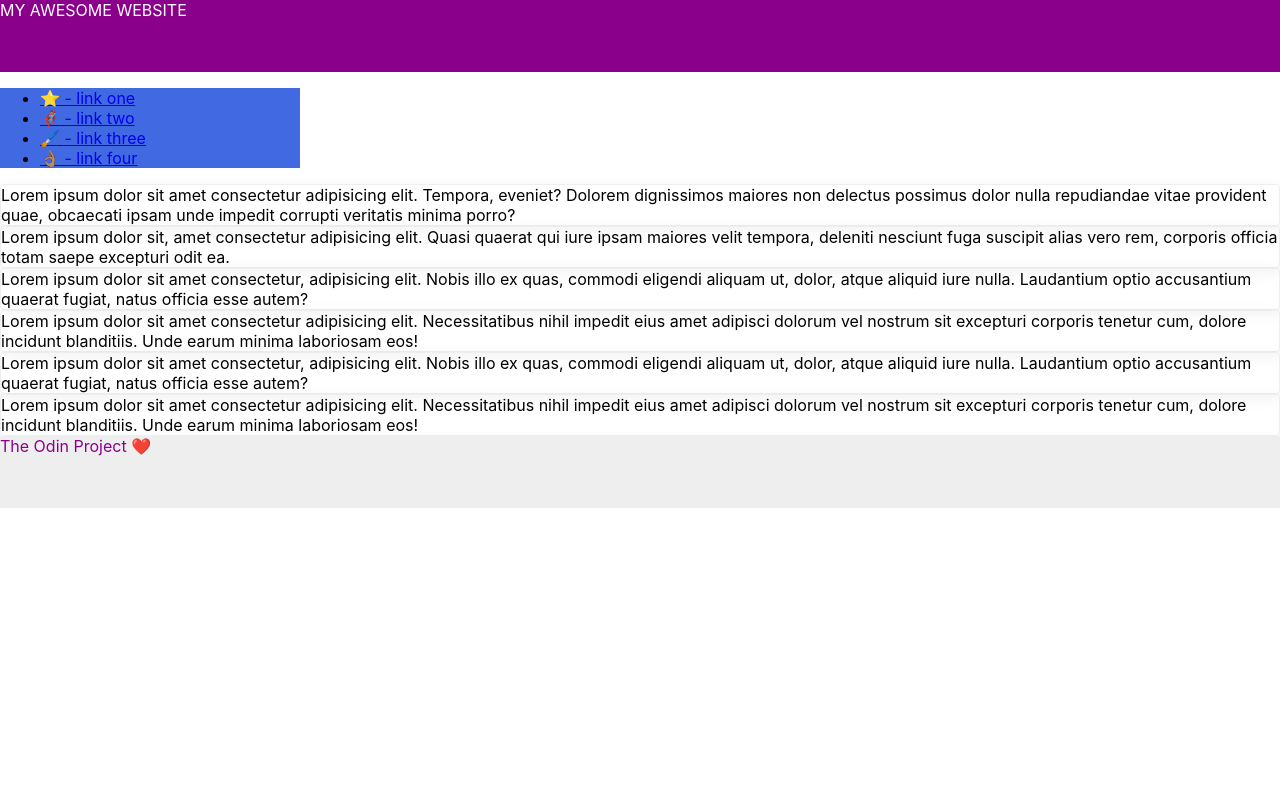
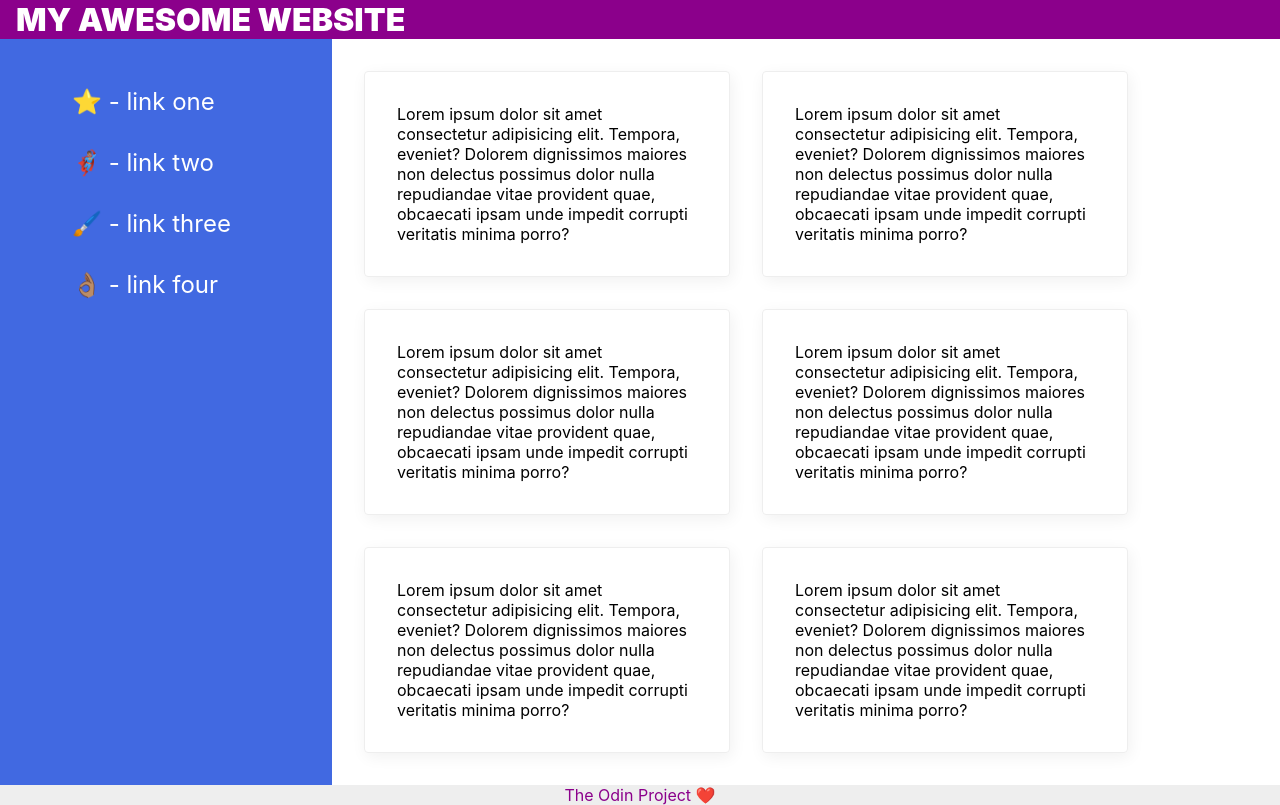
Before and after one commit to boxheadzero/my_css-exercises, a plain HTML site: page flex/07-flex-layout-2/index.html in a window 1280 px wide. Drawn offline with Linux system fonts and the light colour scheme.

Commit message:
my flex update

```diff
--- a/flex/01-flex-center/style.css
+++ b/flex/01-flex-center/style.css
@@ -3,6 +3,9 @@
   border: 4px solid midnightblue;
   width: 400px;
   height: 300px;
+  display: flex;
+  align-items: center;
+  justify-content: center;
 }
 
 .box {
--- a/flex/02-flex-header/style.css
+++ b/flex/02-flex-header/style.css
@@ -1,6 +1,9 @@
 .header  {
   font-family: monospace;
   background: papayawhip;
+  display: flex;
+  justify-content: space-between;
+  align-items: center;
 }
 
 .logo {
@@ -14,12 +17,14 @@
 ul {
   /* this removes the dots on the list items*/
   list-style-type: none;
+  display: flex;
 }
 
 a {
   font-size: 22px;
   background: white;
   padding: 8px;
+  margin: 8px;
   /* this removes the line under the links */
   text-decoration: none;
 }
--- a/flex/03-flex-header-2/style.css
+++ b/flex/03-flex-header-2/style.css
@@ -12,6 +12,20 @@ body {
   background: white;
   border-bottom: 1px solid #ddd;
   box-shadow: 0 0 8px rgba(0,0,0,.1);
+  padding: 8px;
+  display: flex;
+  align-items: center;
+  justify-content: space-between;
+}
+
+.left {
+  display: flex;
+  align-items: center;
+}
+
+.right {
+  display: flex;
+  align-items: center;
 }
 
 .profile-image {
@@ -20,6 +34,7 @@ body {
   border-radius: 50%;
   width: 48px;
   height:  48px;
+  margin: 0 0 0 8px;
 }
 
 .logo {
@@ -27,6 +42,7 @@ body {
   font-size: 32px;
   font-weight: 900;
   font-style: italic;
+  margin: 0 8px 0 0;
 }
 
 button {
@@ -35,14 +51,18 @@ button {
   background: rebeccapurple;
   color: white;
   padding: 8px 24px;
+  margin: 0 8px;
 }
 
 a {
   /* this removes the line under our links */
   text-decoration: none;
   color: rebeccapurple;
+  margin: 0 8px;
 }
 
 ul {
   list-style-type: none;
+  padding: 0;
+  display: flex;
 }
--- a/flex/04-flex-information/style.css
+++ b/flex/04-flex-information/style.css
@@ -7,9 +7,53 @@ img {
   height: 100px;
 }
 
+.text {
+  text-align: center;
+}
+
+.container {
+  display: flex;
+  justify-content: center;
+}
+
 .title {
+  display: flex;
   font-size: 36px;
   font-weight: 900;
+  justify-content: center;
+  margin: 0 0 32px 0;
+}
+
+.barberry {
+  display: flex;
+  width: 200px;
+  margin: 0 26px;
+  align-items: center;
+  flex-direction: column;
+}
+
+.chilli {
+  display: flex;
+  width: 200px;
+  margin: 0 26px;
+  align-items: center;
+  flex-direction: column;
+}
+
+.pepper {
+  display: flex;
+  width: 200px;
+  margin: 0 26px;
+  align-items: center;
+  flex-direction: column;
+}
+
+.saffron {
+  display: flex;
+  width: 200px;
+  margin: 0 26px;
+  align-items: center;
+  flex-direction: column;
 }
 
 /* do not edit this footer */
--- a/flex/05-flex-modal/style.css
+++ b/flex/05-flex-modal/style.css
@@ -15,11 +15,42 @@ body {
   justify-content: center;
 }
 
+/*
+  two classes: container-icon, container-header, container-content
+  container-icon have justify-content, and align-items center
+  modal: padding
+  container-header:
+*/
+
 .modal {
+  display: flex;
   background: white;
   width: 480px;
   border-radius: 10px;
   box-shadow: 2px 4px 16px rgba(0,0,0,.2);
+  padding: 16px;
+}
+
+.container-icon {
+  display: flex;
+  justify-content: center;
+  align-items: center;
+  padding: 0 42px;
+}
+
+.container-header {
+  display: flex;
+  flex-direction: row;
+  justify-content: space-between;
+}
+
+.header {
+  font-weight: bold;
+  font-size: large;
+}
+
+.text {
+  padding: 16px 0;
 }
 
 .icon {
--- a/flex/06-flex-layout/style.css
+++ b/flex/06-flex-layout/style.css
@@ -25,3 +25,74 @@ input {
   width: 400px;
   margin-bottom: 16px;
 }
+
+ul {
+  list-style-type: none;
+  padding: inherit;
+}
+
+li {
+  padding: 16px;
+}
+
+a:link {
+  text-decoration: none;
+  color: rgb(129, 76, 41);
+}
+
+a:visited {
+  text-decoration: none;
+  color: rgb(192, 126, 82);
+}
+
+a:hover {
+  text-decoration: none;
+  color: rgb(192, 126, 82);
+}
+
+a:active {
+  text-decoration: none;
+  color: rgb(129, 76, 41);
+}
+
+.container {
+  display: flex;
+  flex-direction: column;
+  justify-content: space-between;
+  height: 100vh;
+}
+
+.header {
+  display: flex;
+  justify-content: space-between;
+  align-items: center;
+  background-color: rgb(241, 187, 106);
+  height: 6vh;
+  padding: 8px;
+
+}
+
+.content {
+  display: flex;
+  justify-content: center;
+  align-items: center;
+  flex-direction: column;
+  padding: 8px;
+}
+
+.footer {
+  display: flex;
+  justify-content: space-between;
+  align-items: center;
+  background-color: #eee;
+  height: 6vh;
+  padding: 8px;
+}
+
+.left-links {
+  display: flex;
+}
+
+.right-links {
+  display: flex;
+}
--- a/flex/07-flex-layout-2/index.html
+++ b/flex/07-flex-layout-2/index.html
@@ -8,10 +8,11 @@
     <link rel="stylesheet" href="style.css">
   </head>
   <body>
+    <div class="container">
       <div class="header">
         MY AWESOME WEBSITE
       </div>
-
+      <div class="content">
         <div class="sidebar">
           <ul>
             <li><a href="#">⭐ - link one</a></li>
@@ -20,16 +21,20 @@
             <li><a href="#">👌🏽 - link four</a></li>
           </ul>
         </div>
-
+        <div class="content-card">
           <div class="card">Lorem ipsum dolor sit amet consectetur adipisicing elit. Tempora, eveniet? Dolorem dignissimos maiores non delectus possimus dolor nulla repudiandae vitae provident quae, obcaecati ipsam unde impedit corrupti veritatis minima porro?</div>
-    <div class="card">Lorem ipsum dolor sit, amet consectetur adipisicing elit. Quasi quaerat qui iure ipsam maiores velit tempora, deleniti nesciunt fuga suscipit alias vero rem, corporis officia totam saepe excepturi odit ea.</div>
-    <div class="card">Lorem ipsum dolor sit amet consectetur, adipisicing elit. Nobis illo ex quas, commodi eligendi aliquam ut, dolor, atque aliquid iure nulla. Laudantium optio accusantium quaerat fugiat, natus officia esse autem?</div>
-    <div class="card">Lorem ipsum dolor sit amet consectetur adipisicing elit. Necessitatibus nihil impedit eius amet adipisci dolorum vel nostrum sit excepturi corporis tenetur cum, dolore incidunt blanditiis. Unde earum minima laboriosam eos!</div>
-    <div class="card">Lorem ipsum dolor sit amet consectetur, adipisicing elit. Nobis illo ex quas, commodi eligendi aliquam ut, dolor, atque aliquid iure nulla. Laudantium optio accusantium quaerat fugiat, natus officia esse autem?</div>
-    <div class="card">Lorem ipsum dolor sit amet consectetur adipisicing elit. Necessitatibus nihil impedit eius amet adipisci dolorum vel nostrum sit excepturi corporis tenetur cum, dolore incidunt blanditiis. Unde earum minima laboriosam eos!</div>
+          <div class="card">Lorem ipsum dolor sit amet consectetur adipisicing elit. Tempora, eveniet? Dolorem dignissimos maiores non delectus possimus dolor nulla repudiandae vitae provident quae, obcaecati ipsam unde impedit corrupti veritatis minima porro?</div>
+          <div class="card">Lorem ipsum dolor sit amet consectetur adipisicing elit. Tempora, eveniet? Dolorem dignissimos maiores non delectus possimus dolor nulla repudiandae vitae provident quae, obcaecati ipsam unde impedit corrupti veritatis minima porro?</div>
+          <div class="card">Lorem ipsum dolor sit amet consectetur adipisicing elit. Tempora, eveniet? Dolorem dignissimos maiores non delectus possimus dolor nulla repudiandae vitae provident quae, obcaecati ipsam unde impedit corrupti veritatis minima porro?</div>
+          <div class="card">Lorem ipsum dolor sit amet consectetur adipisicing elit. Tempora, eveniet? Dolorem dignissimos maiores non delectus possimus dolor nulla repudiandae vitae provident quae, obcaecati ipsam unde impedit corrupti veritatis minima porro?</div>
+          <div class="card">Lorem ipsum dolor sit amet consectetur adipisicing elit. Tempora, eveniet? Dolorem dignissimos maiores non delectus possimus dolor nulla repudiandae vitae provident quae, obcaecati ipsam unde impedit corrupti veritatis minima porro?</div>
+        </div>
+      </div>
 
       <div class="footer">
         The Odin Project ❤️
       </div>
+
+    </div>
   </body>
 </html>
--- a/flex/07-flex-layout-2/style.css
+++ b/flex/07-flex-layout-2/style.css
@@ -2,27 +2,75 @@ body {
   font-family: -apple-system, BlinkMacSystemFont, 'Segoe UI', Roboto, Oxygen, Ubuntu, Cantarell, 'Open Sans', 'Helvetica Neue', sans-serif;
   margin: 0;
   min-height: 100vh;
+  overflow: hidden;
+}
+
+a:link {
+  text-decoration: none;
+  font-size: 24px;
+  color: #fff;
+}
+
+ul {
+  list-style-type: none;
+}
+
+li {
+  padding: 16px;
+}
+
+.container {
+  display: flex;
+  flex-direction: column;
+  height: 100vh;
+}
+
+.content {
+  display: flex;
+  height: 100vh;
+}
+
+.content-card {
+  display: flex;
+  flex-wrap: wrap;
+  gap: 32px;
+  margin: 32px;
 }
 
 .header {
-  height: 72px;
+  display: flex;
   background: darkmagenta;
   color: white;
+  height: 72px;
+  align-items: center;
+  padding: 0 16px;
+  font-size: 32px;
+  font-weight: 900;
 }
 
 .footer {
+  display: flex;
+  justify-content: center;
+  align-items: center;
   height: 72px;
   background: #eee;
   color: darkmagenta;
 }
 
 .sidebar {
+  flex-shrink: 0;
   width: 300px;
   background: royalblue;
+  padding: 16px;
 }
 
 .card {
   border: 1px solid #eee;
   box-shadow: 2px 4px 16px rgba(0,0,0,.06);
   border-radius: 4px;
+  padding: 32px;
+  width: 300px;
+  display: flex;
+  justify-content: center;
+  align-items: center;
 }
```
Also changed, not shown: flex/03-flex-header-2/index.html (+4 -0 lines), flex/04-flex-information/index.html (+11 -1 lines), flex/05-flex-modal/index.html (+11 -0 lines), flex/06-flex-layout/index.html (+6 -0 lines). Lines whose indentation alone changed are shown as unchanged.
